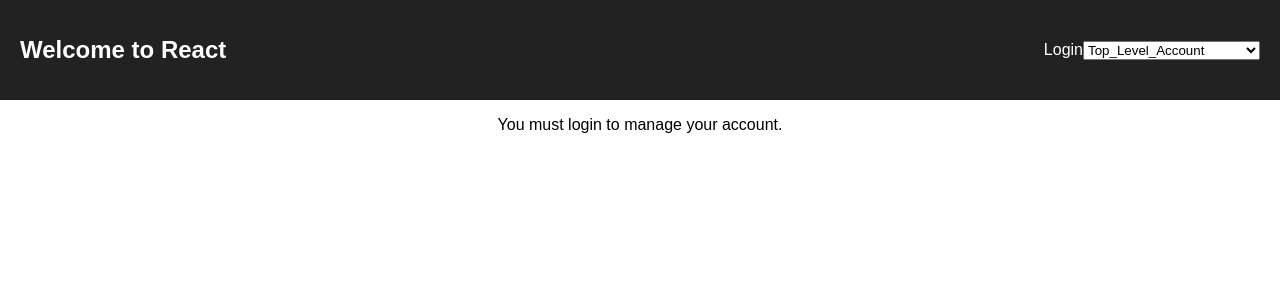
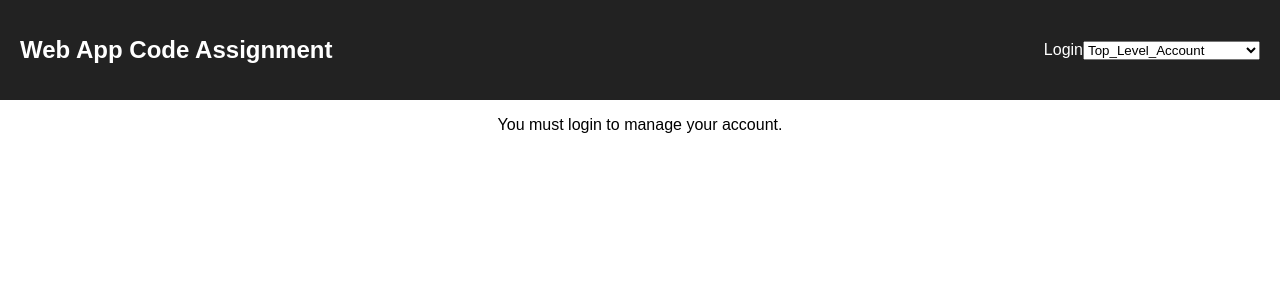
Before and after one commit to jonathanfunk/web-app-code-assignment, a React (Create React App) app: page / in a window 1280 px wide. Shown: the top 300 px of the page. Built offline with nearby package versions, Linux system fonts and the light colour scheme.

Commit message:
header component is now a stateless component

```diff
--- a/package.json
+++ b/package.json
@@ -3,6 +3,7 @@
   "version": "0.1.0",
   "private": true,
   "dependencies": {
+    "prop-types": "^15.5.10",
     "react": "^15.5.4",
     "react-dom": "^15.5.4"
   },
--- a/public/index.html
+++ b/public/index.html
@@ -19,7 +19,7 @@
       work correctly both with client-side routing and a non-root public URL.
       Learn how to configure a non-root public URL by running `npm run build`.
     -->
-    <title>React App</title>
+    <title>Web App Code Assignment</title>
   </head>
   <body>
     <noscript>
--- a/src/Containers/Account/index.js
+++ b/src/Containers/Account/index.js
@@ -16,7 +16,10 @@ class Account extends Component {
           {subAccounts
             .filter(subAccount => subAccount.parentID === filter)
             .map(subAccount => (
-              <option value={subAccount.id} key={subAccount.id}>{subAccount.name}</option>
+              <option
+                value={subAccount.id}
+                key={subAccount.id}
+              >{subAccount.name}</option>
           ))}
         </select>
       </section>
--- a/src/containers/Header/index.js
+++ b/src/containers/Header/index.js
@@ -1,17 +1,13 @@
-import React, { Component } from 'react';
+import React from 'react';
+import PropTypes from 'prop-types';
 
-class Header extends Component {
+const Header = ({ accounts, onChange }) => (
 
-  render() {
-    const accounts = this.props.accounts;
-    const onChange = this.props.onChange;
-    const value = this.props.value;
-    return (
   <div className="App-header">
-        <h2>Welcome to React</h2>
+    <h2>Web App Code Assignment</h2>
     <div className="login">
       <label>Login</label>
-          <select onChange={onChange} value={value}>
+      <select onChange={onChange}>
         {accounts
           .map(account => (
             <option value={account.id} key={account.id}>{account.name}</option>
@@ -20,7 +16,10 @@ class Header extends Component {
     </div>
   </div>
 );
-  }
-}
+
+Header.propTypes = {
+  accounts: PropTypes.array.isRequired,
+  onChange: PropTypes.func.isRequired,
+};
 
 export default Header;
```
Also changed, not shown: src/App.js (+6 -6 lines), .eslintrc.js. Lines whose indentation alone changed are shown as unchanged.
